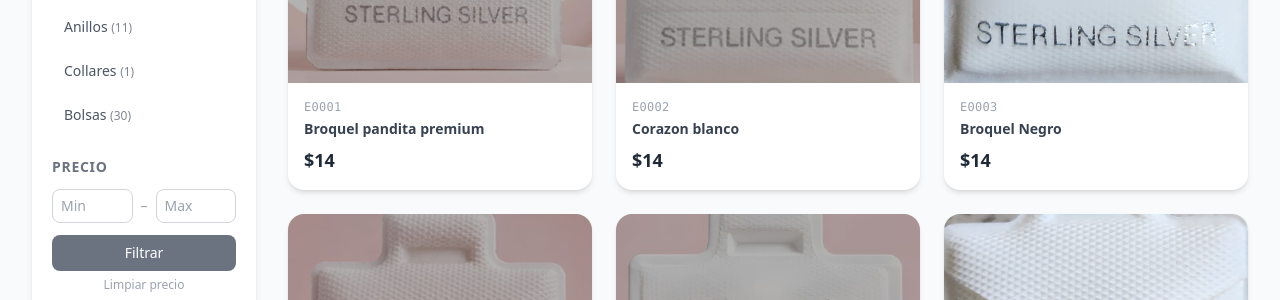
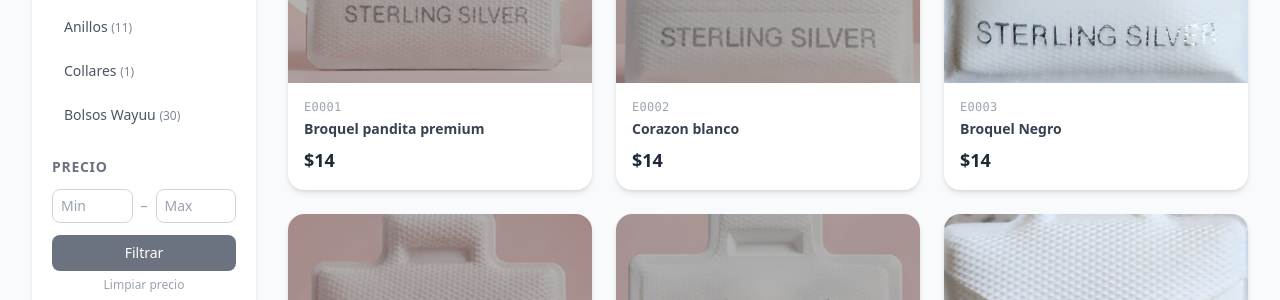
Before and after one commit to jdiaz2001/jewelry_store, a Jekyll site: the page built from index.html, in a window 1280 px wide and 900 px high, scrolled down 609 px. Shown: the part 259-559 px from the top of the window. Built offline with Jekyll 4.4.1, drawn with Linux system fonts in a browser that asks for light colours; nearby versions of some CDN libraries.

Commit message:
cambio_nombre_categoria

```diff
--- a/_includes/products.html
+++ b/_includes/products.html
@@ -67,7 +67,7 @@
               data-category="bolsas"
               aria-pressed="false"
             >
-              <span data-i18n="filter_bags">Bolsas</span> <span class="text-xs opacity-70">({{ bolsas_count }})</span>
+              <span data-i18n="filter_bags">Bolsos Wayuu</span> <span class="text-xs opacity-70">({{ bolsas_count }})</span>
             </button>
           </li>
         </ul>
--- a/_layouts/default.html
+++ b/_layouts/default.html
@@ -182,7 +182,7 @@
           filter_pendants: 'Pendants',
           filter_rings: 'Rings',
           filter_necklaces: 'Necklaces',
-          filter_bags: 'Bags',
+          filter_bags: 'Wayuu Bags',
           price_title: 'Price',
           price_filter: 'Filter',
           price_clear: 'Clear price',
@@ -216,7 +216,7 @@
           filter_pendants: 'Dijes',
           filter_rings: 'Anillos',
           filter_necklaces: 'Collares',
-          filter_bags: 'Bolsas',
+          filter_bags: 'Bolsos Wayuu',
           price_title: 'Precio',
           price_filter: 'Filtrar',
           price_clear: 'Limpiar precio',
```
Also changed, not shown: 1 other file.
